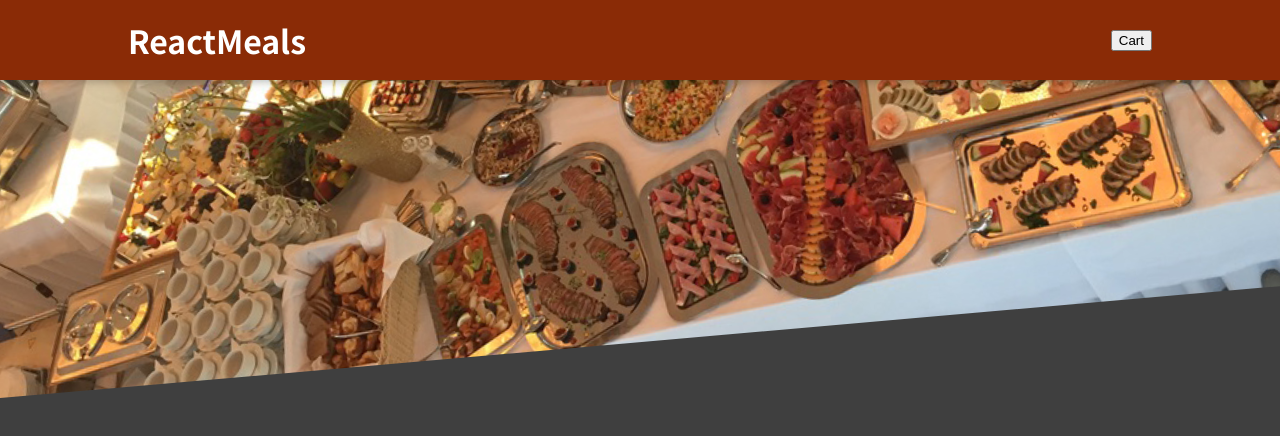
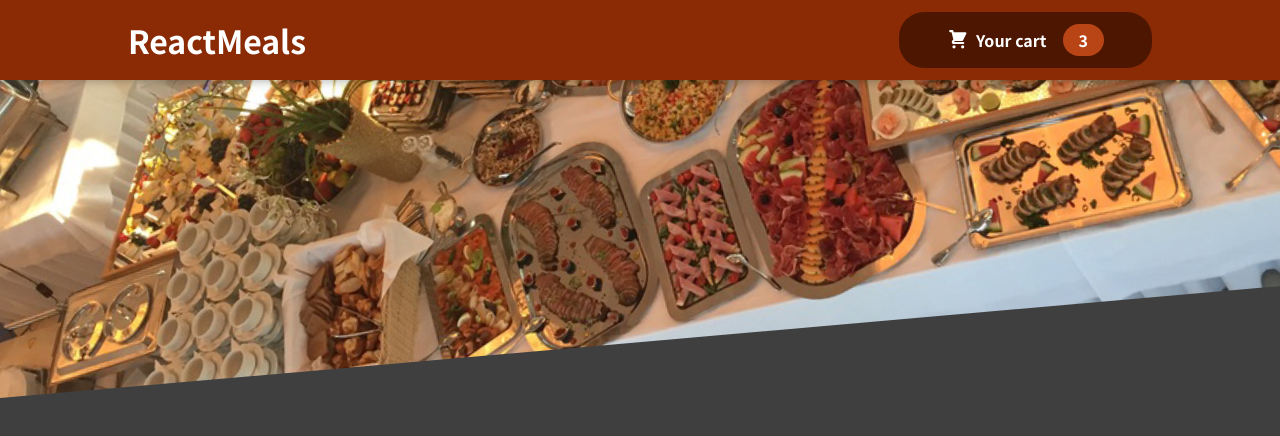
Before and after one commit to josue-lubaki/react-food-app, a React (Create React App) app: page / in a window 1280 px wide. Shown: the top 436 px of the page. Built offline with nearby package versions, Linux system fonts and the light colour scheme.

Commit message:
adding the Caart Component

```diff
--- /dev/null
+++ b/src/components/Cart/CartIcon.js
@@ -0,0 +1,13 @@
+const CartIcon = () => {
+	return (
+		<svg
+			xmlns='http://www.w3.org/2000/svg'
+			viewBox='0 0 20 20'
+			fill='currentColor'
+		>
+			<path d='M3 1a1 1 0 000 2h1.22l.305 1.222a.997.997 0 00.01.042l1.358 5.43-.893.892C3.74 11.846 4.632 14 6.414 14H15a1 1 0 000-2H6.414l1-1H14a1 1 0 00.894-.553l3-6A1 1 0 0017 3H6.28l-.31-1.243A1 1 0 005 1H3zM16 16.5a1.5 1.5 0 11-3 0 1.5 1.5 0 013 0zM6.5 18a1.5 1.5 0 100-3 1.5 1.5 0 000 3z' />
+		</svg>
+	);
+};
+
+export default CartIcon;
--- a/src/components/Layout/Header.js
+++ b/src/components/Layout/Header.js
@@ -1,7 +1,7 @@
 import React, { Fragment } from 'react';
 
+import HeaderCartButton from './HeaderCartButton';
 import classes from './Header.module.css';
-
 import mealsImage from '../../assets/meals.jpg';
 
 const Header = (props) => {
@@ -9,7 +9,7 @@
 		<Fragment>
 			<header className={classes.header}>
 				<h1>ReactMeals</h1>
-				<button>Cart</button>
+				<HeaderCartButton />
 			</header>
 			<div className={classes['main-image']}>
 				<img src={mealsImage} alt='A table full of delicious food' />
--- /dev/null
+++ b/src/components/Layout/HeaderCartButton.js
@@ -0,0 +1,17 @@
+import React from 'react';
+import classes from './HeaderCartButton.module.css';
+import CartIcon from '../Cart/CartIcon';
+
+const HeaderCartButton = (props) => {
+	return (
+		<button className={classes.button}>
+			<span className={classes.icon}>
+				<CartIcon />
+			</span>
+			<span>Your cart</span>
+			<span className={classes.badge}>3</span>
+		</button>
+	);
+};
+
+export default HeaderCartButton;
--- /dev/null
+++ b/src/components/Layout/HeaderCartButton.module.css
@@ -0,0 +1,59 @@
+.button {
+	cursor: pointer;
+	font: inherit;
+	border: none;
+	background-color: #4d1601;
+	color: white;
+	padding: 0.75rem 3rem;
+	display: flex;
+	justify-content: space-around;
+	align-items: center;
+	border-radius: 25px;
+	font-weight: bold;
+}
+
+.button:hover,
+.button:active {
+	background-color: #2c0d00;
+}
+
+.icon {
+	width: 1.35rem;
+	height: 1.35rem;
+	margin-right: 0.5rem;
+}
+
+.badge {
+	background-color: #b94517;
+	padding: 0.25rem 1rem;
+	border-radius: 25px;
+	margin-left: 1rem;
+	font-weight: bold;
+}
+
+.button:hover .badge,
+.button:active .badge {
+	background-color: #92320c;
+}
+
+.bump {
+	animation: bump 300ms ease-out;
+}
+
+@keyframes bump {
+	0% {
+		transform: scale(1);
+	}
+	10% {
+		transform: scale(0.9);
+	}
+	30% {
+		transform: scale(1.1);
+	}
+	50% {
+		transform: scale(1.15);
+	}
+	100% {
+		transform: scale(1);
+	}
+}
```
Also changed, not shown: 1 other file (tests, documents, lock files or other folders).
